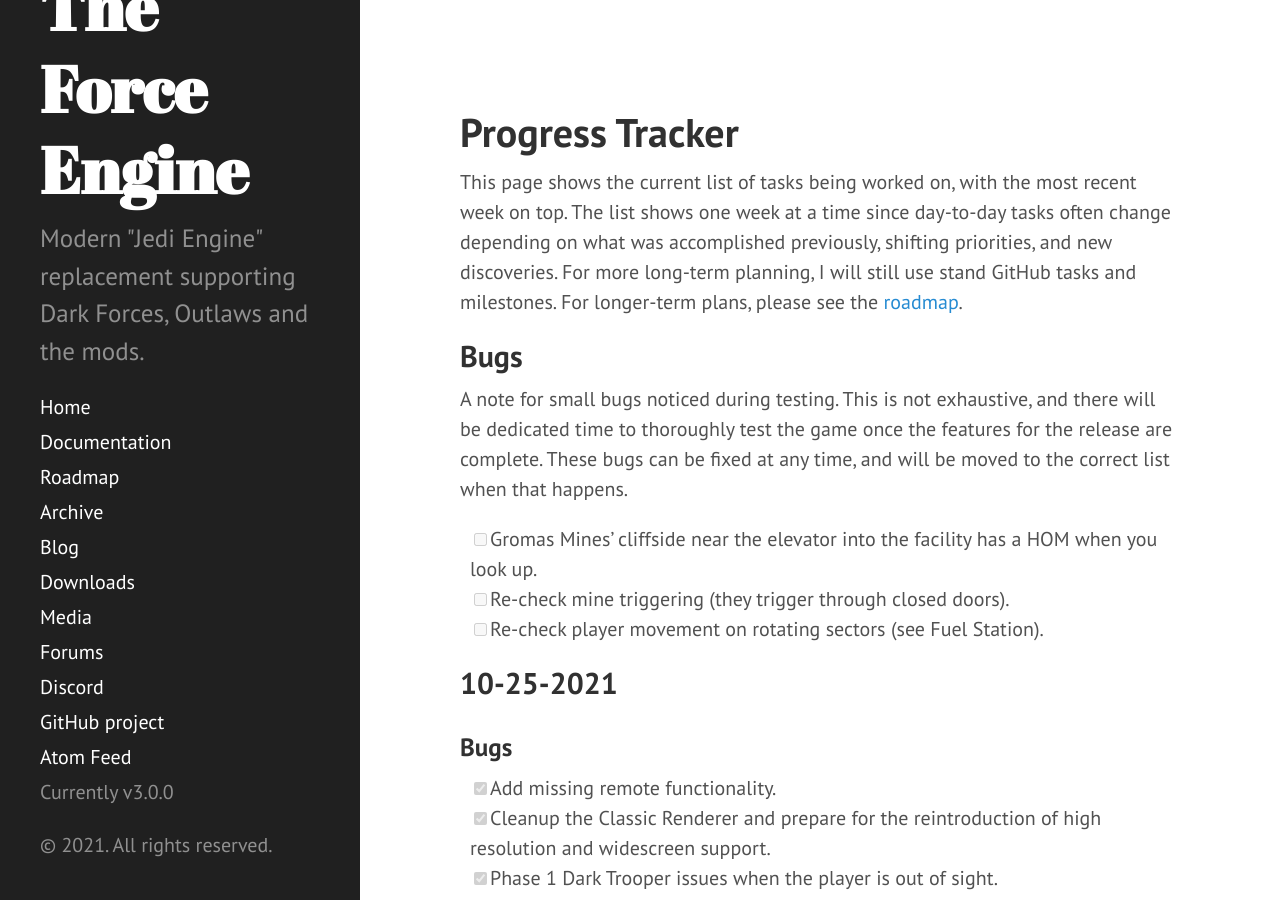
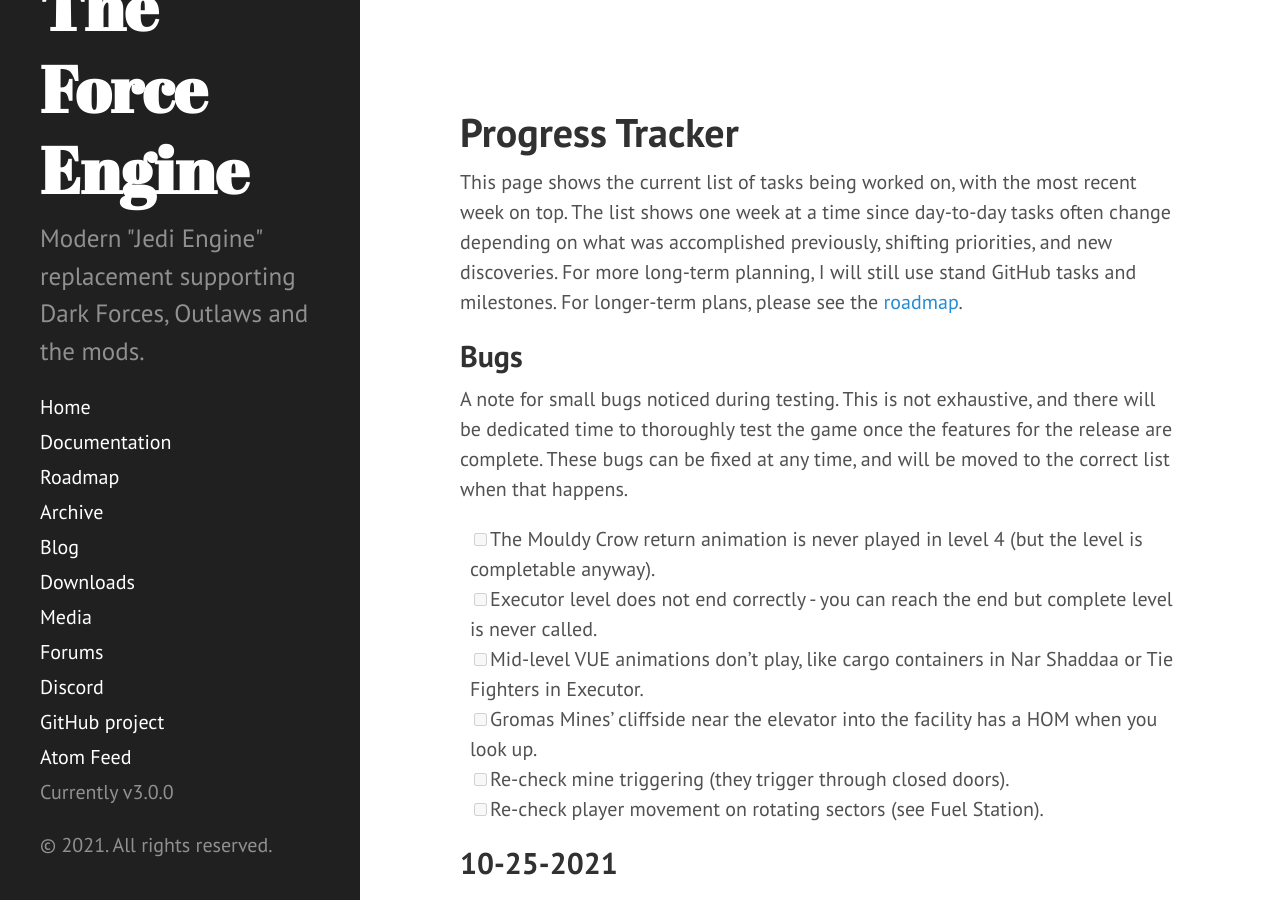
Before and after one commit to TheForceEngine/TheForceEngine.github.io, a Jekyll site: the page built from ProgressTracker.md, in a window 1280 px wide and 900 px high. Built offline with Jekyll 4.4.1, drawn with Linux system fonts in a browser that asks for light colours.

Commit message:
Update ProgressTracker.md

```diff
--- a/ProgressTracker.md
+++ b/ProgressTracker.md
@@ -8,6 +8,9 @@
 
 ## Bugs
 A note for small bugs noticed during testing. This is not exhaustive, and there will be dedicated time to thoroughly test the game once the features for the release are complete. These bugs can be fixed at any time, and will be moved to the correct list when that happens.
+- [ ] The Mouldy Crow return animation is never played in level 4 (but the level is completable anyway).
+- [ ] Executor level does not end correctly - you can reach the end but complete level is never called.
+- [ ] Mid-level VUE animations don't play, like cargo containers in Nar Shaddaa or Tie Fighters in Executor.
 - [ ] Gromas Mines' cliffside near the elevator into the facility has a HOM when you look up.
 - [ ] Re-check mine triggering (they trigger through closed doors).
 - [ ] Re-check player movement on rotating sectors (see Fuel Station).
```
